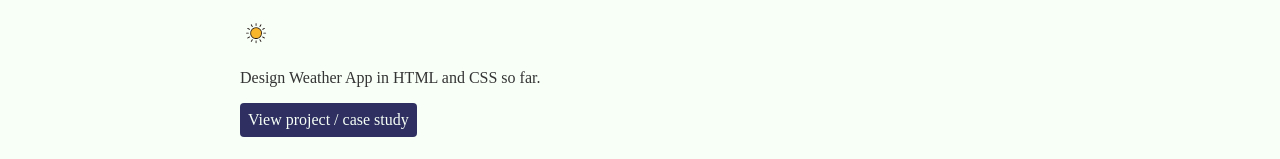
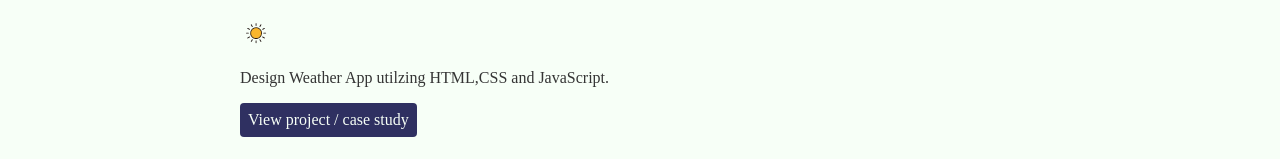
Before and after one commit to somezzedup/resume, a plain HTML site: page index.html in a window 1280 px wide. Shown: the part 458-617 px from the top of the page. Drawn offline with Linux system fonts and the light colour scheme.

Commit message:
Update index.html

```diff
--- a/index.html
+++ b/index.html
@@ -31,7 +31,7 @@
         <section>
           <h3>WeatherApp</h3>
           <img src="/resume/sunny-icon.png" alt="description of image">
-          <p>Design Weather App in HTML and CSS so far.</p>
+          <p>Design Weather App utilzing HTML,CSS and JavaScript.</p>
           <a class="btn" href ="https://codepen.io/somezzedup/pen/rNwrMKJ?editors=1100" target="_blank">View project / case study</a>
           </div>
         </section>
```
